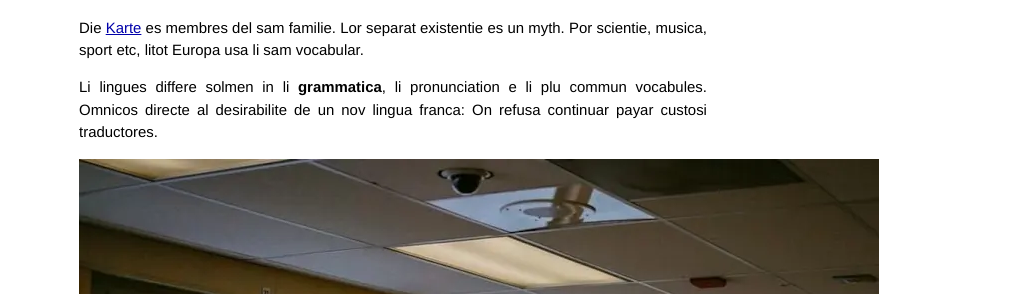
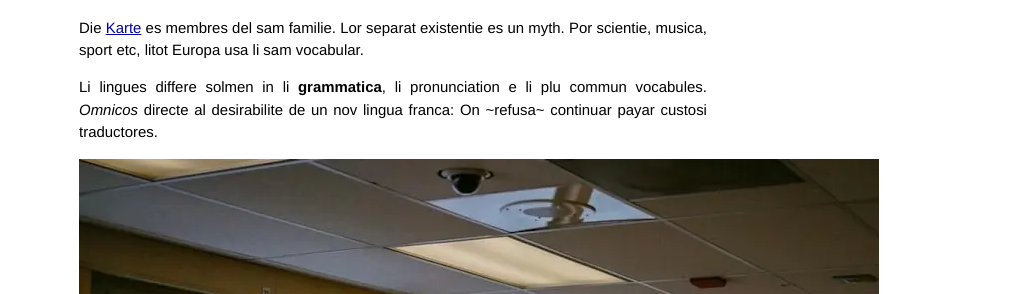
Before and after one commit to chrisfrei/chbiker.github.io, a Jekyll site: the page built from _posts/2013-11-23-buesingen-gennersbrunn.md, in a window 1280 px wide. Shown: the part 1006-1300 px from the top of the page, without its empty margins (247-1280 px from the left). Built offline with Jekyll 4.4.1, drawn with Linux system fonts in a browser that asks for light colours; Markdown is read by kramdown in place of the engine named in the settings.

```diff
--- a/_posts/2013-11-23-buesingen-gennersbrunn.md
+++ b/_posts/2013-11-23-buesingen-gennersbrunn.md
@@ -16,6 +16,6 @@ Die Tour startet in Buchthalen .........
 
 Die [Karte](/downloads/buesingen_gennersbrunn.pdf) es membres del sam familie. Lor separat existentie es un myth. Por scientie, musica, sport etc, litot Europa usa li sam vocabular.
 
-Li lingues differe solmen in li **grammatica**, li pronunciation e li plu commun vocabules. Omnicos directe al desirabilite de un nov lingua franca: On refusa continuar payar custosi traductores.
+Li lingues differe solmen in li **grammatica**, li pronunciation e li plu commun vocabules. _Omnicos_ directe al desirabilite de un nov lingua franca: On ~refusa~ continuar payar custosi traductores.
 
 ![](/images/cover-4.webp)
```
